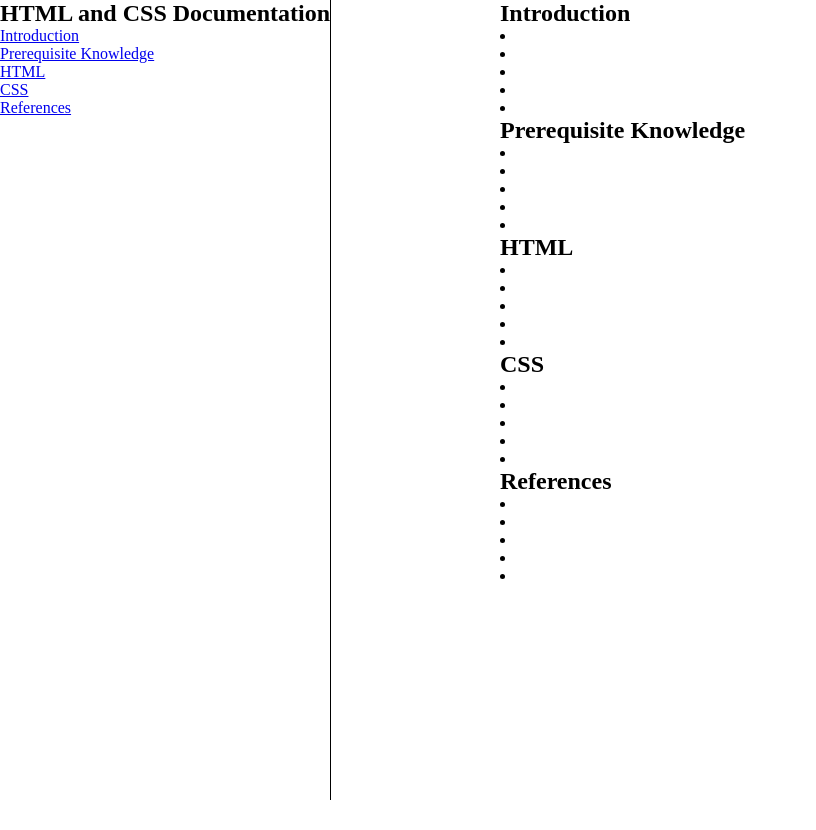
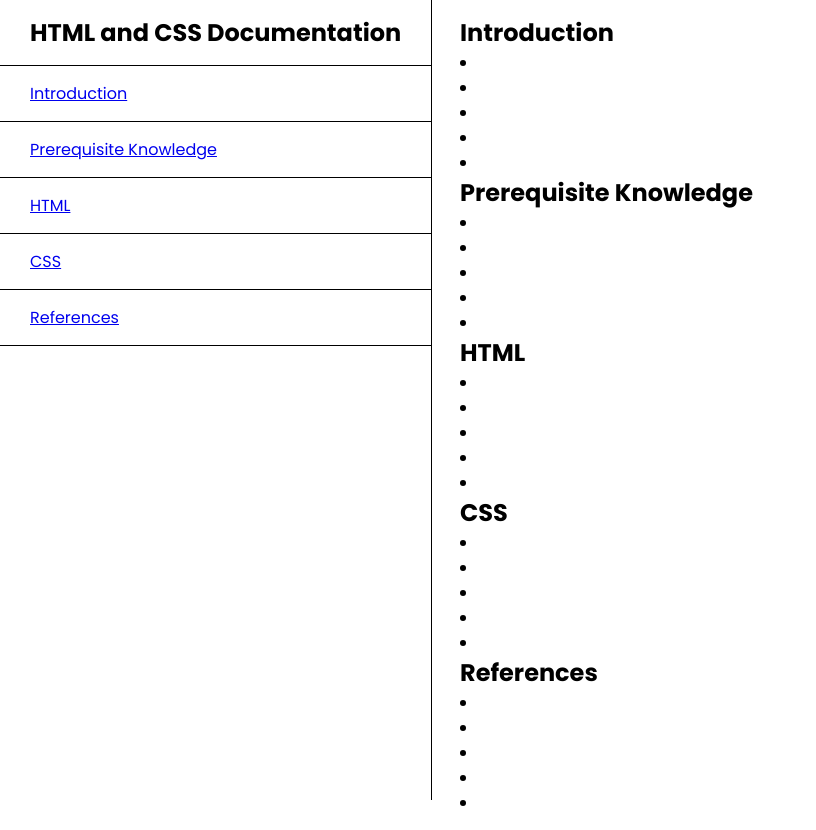
Before and after one commit to gmatt20/technical-documentation-page, a plain HTML site: page index.html in a window 1280 px wide. Shown: the whole page, without its empty margins (0-816 px from the left). Before the commit the page ends 800 px from the top, so only its background shows below. Drawn offline with Linux system fonts and the light colour scheme.

Commit message:
Fixed nav and added fonts

```diff
--- a/index.html
+++ b/index.html
@@ -8,18 +8,18 @@
     <title>Technical Documentation Page | HTML and CSS</title>
   </head>
   <body>
-    <nav id="navbar">
+    <nav id="navbar" class="general-margin">
       <header><h1>HTML and CSS Documentation</h1></header>
       <ul>
-        <li><a class="nav-link" href="#Introduction">Introduction</a></li>
-        <li>
+        <li class="border"><a class="nav-link" href="#Introduction">Introduction</a></li>
+        <li class="border">
           <a class="nav-link" href="#Prerequisite_Knowledge"
             >Prerequisite Knowledge</a
           >
         </li>
-        <li><a class="nav-link" href="#HTML">HTML</a></li>
-        <li><a class="nav-link" href="#CSS">CSS</a></li>
-        <li><a class="nav-link" href="#References">References</a></li>
+        <li class="border"><a class="nav-link" href="#HTML">HTML</a></li>
+        <li class="border"><a class="nav-link" href="#CSS">CSS</a></li>
+        <li class="border border-bottom"><a class="nav-link" href="#References">References</a></li>
       </ul>
     </nav>
     <main id="main-doc">
--- a/style.css
+++ b/style.css
@@ -1,15 +1,35 @@
+@import url('https://fonts.googleapis.com/css2?family=Fraunces:ital,opsz,wght@0,9..144,100..900;1,9..144,100..900&family=Poppins:ital,wght@0,100;0,200;0,300;0,400;0,500;0,600;0,700;0,800;0,900;1,100;1,200;1,300;1,400;1,500;1,600;1,700;1,800;1,900&display=swap');
 *{
   padding: 0;
   margin: 0;
   box-sizing: border-box;
 }
+html{
+  font-family: "Poppins", sans-serif;
+}
 #navbar{
   position: fixed;
   border-right: 1px solid black;
   height: 100%;
+  /* padding: 15px; */
+}
+#navbar h1{
+  padding: 15px 30px 15px 30px;
+}
+ul{
+  list-style: none;
+}
+.border{
+  border-top: 1px solid black;
+  width: 100%;
+  padding: 15px 30px 15px 30px;
+}
+.border-bottom{
+  border-bottom: 1px solid black;
 }
 #main-doc{
-  margin-left: 500px;
+  margin: 0 0 0 430px;
+  padding: 15px 30px 15px 30px;
 }
 @media only screen and (max-width: 992px){
   #navbar{
```
